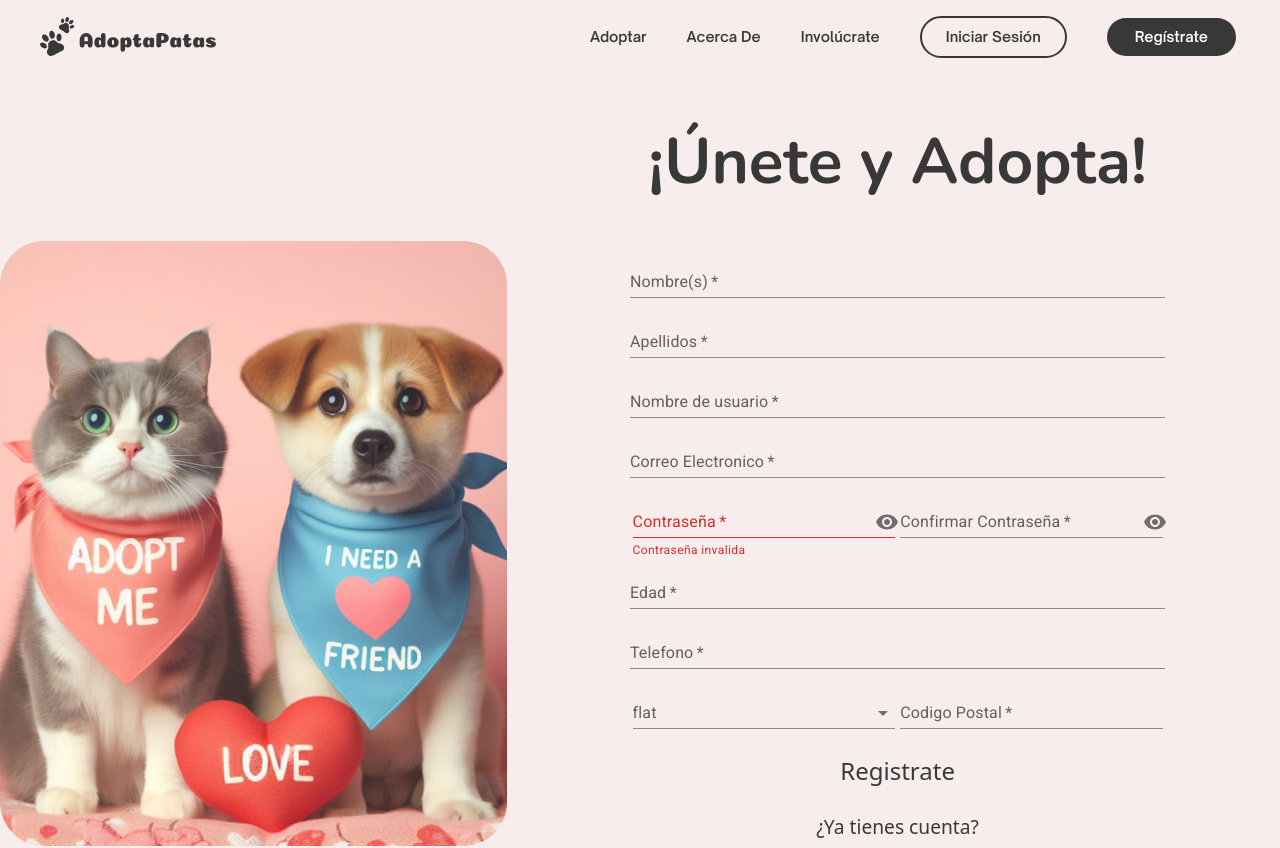
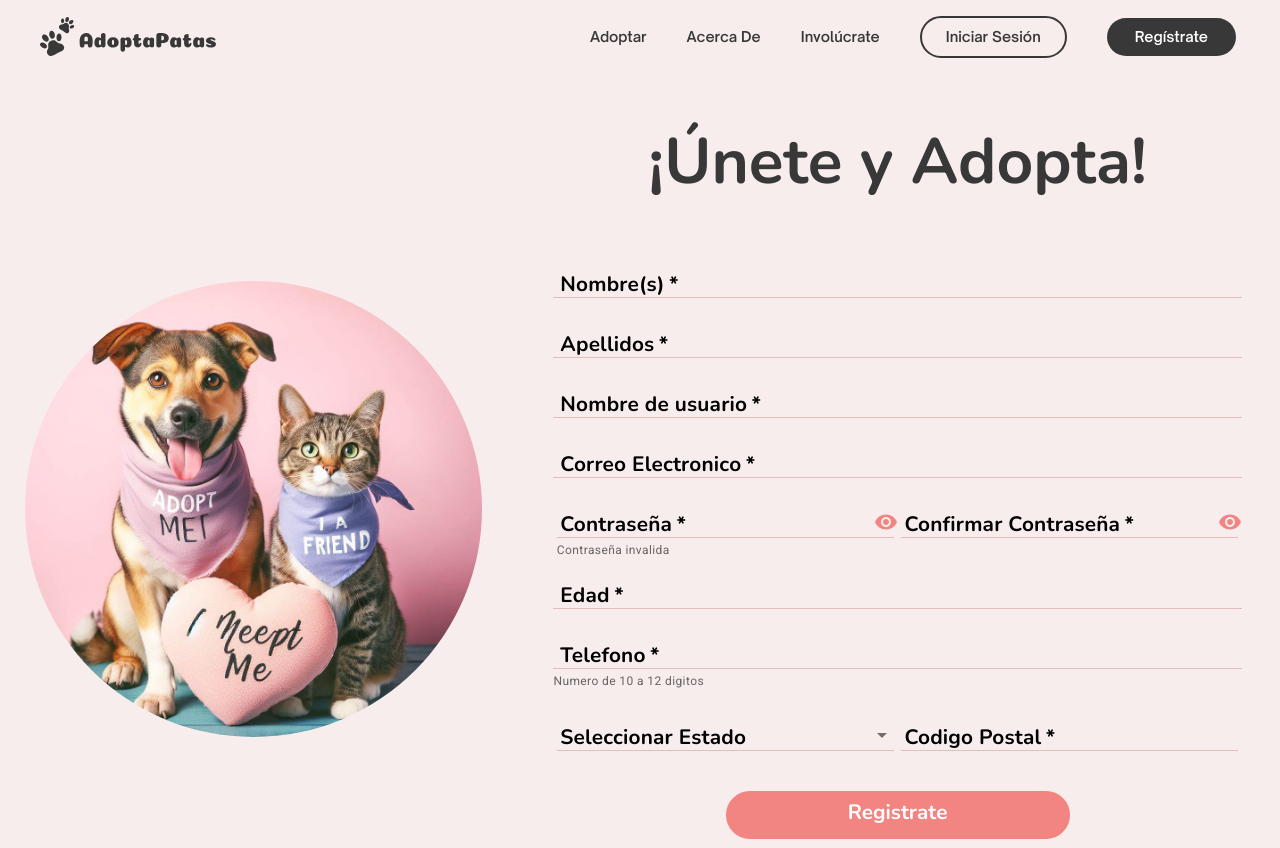
Before and after one commit to Daniel-Iniguez/AdoptaPatas-FrontEnd, a React (Vite) app: page /sign-up in a window 1280 px wide. Shown: the top 848 px of the page. Built offline with nearby package versions, Linux system fonts and the light colour scheme.

Commit message:
Diseño de registro

```diff
--- a/src/_auth/forms/SignUpForm/SignUp.css
+++ b/src/_auth/forms/SignUpForm/SignUp.css
@@ -1,3 +1,6 @@
 #title-signUp{
     font-family: 'Nunito Bold';
 }
+main{
+    font-family: 'Nunito Bold';
+}
--- a/src/_auth/forms/SignUpForm/SignUpForm.jsx
+++ b/src/_auth/forms/SignUpForm/SignUpForm.jsx
@@ -1,33 +1,68 @@
-import { Autocomplete, Container, Grid, IconButton, InputLabel, OutlinedInput, TextField } from '@mui/material';
 import React from 'react'
+import { Autocomplete, Container, Grid, IconButton, InputLabel, OutlinedInput, TextField, InputAdornment } from '@mui/material';
 import { Link } from 'react-router-dom';
-import Box from '@mui/material/Box';
-import Input from '@mui/material/Input';
-import FilledInput from '@mui/material/FilledInput';
-import InputAdornment from '@mui/material/InputAdornment';
-import FormHelperText from '@mui/material/FormHelperText';
-import FormControl from '@mui/material/FormControl';
 import Visibility from '@mui/icons-material/Visibility';
 import VisibilityOff from '@mui/icons-material/VisibilityOff';
-import { Margin } from '@mui/icons-material';
 import { useState } from 'react';
 import '../SignUpForm/SignUp.css'
+import styled from '@emotion/styled';
+import { colors } from '../../../assets/MUI/Colors';
 
 
 function SignUpForm() {
 
+  //Estilos de los componentes de MUI con @emotion/styled
+  const TextFieldStyle = styled(TextField)`
+ input {
+    color: black;
+  }
+  label {
+    color: black;
+    margin-bottom: 2px;
+  }
+  /* Color linea */
+  .MuiInput-underline:before {
+    border-bottom-color: ${colors.hoverPink};
+  }
+  /* Cambio linea hover */
+  .MuiInput-underline:hover:not(.Mui-disabled):before {
+    border-bottom-color: ${colors.buttonColor};
+  }
+  /* Color input al dar click */
+  .MuiInput-underline:after {
+    border-bottom-color: ${colors.buttonColor};
+  }
+  /* Color de label al darl click */
+  .MuiInputLabel-root.Mui-focused {
+    color: ${colors.buttonColor};
+  }
+  .MuiFormHelperText-root {
+    color: ${colors.textColor};
+  }
+  /* Mensajes de error */
+  .MuiFormLabel-root.Mui-error {
+    color: red;
+  }
+  .Mui-error{
+    color: red;
+  }
+  .MuiInputLabel-root {
+    font-size: 1.3rem;
+    margin-bottom:1%;
+    margin-left:1%;
+    font-family: Nunito Bold;
+  }
+
+`;
+
   //Use state para ver u ocultar la contraseña
   const [showPassword, setShowPassword] = useState(false);
-  const handleClickShowPassword = () => setShowPassword(!showPassword);
-  const handleMouseDownPassword = (event) => {
-    event.preventDefault();
-  };
-
+  const handleClickShowPassword = () => setShowPassword((show) => !show);
 
   const flatProps = {
     options: top100Films.map((option) => option.title),
   };
-  const [value, setValue] = useState(null);
+
 
   return (
     <>
@@ -35,46 +70,52 @@ function SignUpForm() {
         {/* Carrusel Perritos*/}
         <div className=" hidden md:block col-span-2 my-auto">
           <img
-            src="src\assets\img\contact\imgContact.png"
-            className="mx-auto "
+            src="src\assets\img\contact\Carousel\imgContact(3).jpeg"
+            className="mx-auto max-w-[90%] rounded-[100%]"
             alt="..."
           />
         </div>
         {/* Formulario */}
-        <div className=" col-span-3 my-auto text-main-text-color">
+        <div className=" col-span-3 my-auto text-main-text-color ">
           <form
             id="formUser"
-            className=" max-w-[70%] mx-auto"
+            className=" max-w-[90%] mx-auto "
             action="https://formsubmit.co/lopezrogelio020799@gmail.com"
             method="POST"
           >
             <h2 className="my-10 text-center text-[4rem]" id='title-signUp'>¡Únete y Adopta!</h2>
             <div className="mb-3">
-              <TextField id="name" label="Nombre(s)" variant="standard" required sx={{ width: '100%' }} />
+              <TextFieldStyle id="name" label="Nombre(s)" variant="standard" required fullWidth error={false} />
             </div>
             <div className="mb-3">
-              <TextField id="lastName" label="Apellidos" variant="standard" required sx={{ width: '100%' }} />
+              <TextFieldStyle id="lastName" label="Apellidos" variant="standard" required fullWidth />
             </div>
             <div className="mb-3">
-              <TextField id="userName" label="Nombre de usuario" variant="standard" required sx={{ width: '100%' }} />
+              <TextFieldStyle id="userName" label="Nombre de usuario" variant="standard" required fullWidth />
             </div>
             <div className="mb-3">
-              <TextField id="email" label="Correo Electronico" variant="standard" required sx={{ width: '100%' }} />
+              <TextFieldStyle id="email" label="Correo Electronico" variant="standard" required fullWidth />
             </div>
             <Container disableGutters >
               <Grid container >
                 <Grid item xs={12} sm={6} sx={{ display: 'flex', justifyContent: 'center' }} >
-                  <TextField id="password" label="Contraseña" variant="standard" required sx={{ width: '98%' }}
+                  <TextFieldStyle
+                    id="password"
+                    label="Contraseña"
+                    variant="standard"
+                    required
+                    sx={{ width: '98%' }}
                     helperText='Contraseña invalida'
-                    error
+                    error={false}
                     type={showPassword ? "text" : "password"}
                     InputProps={{
                       endAdornment: (
                         <InputAdornment position="end">
                           <IconButton
                             onClick={handleClickShowPassword}
-                            onMouseDown={handleMouseDownPassword}
+                            //onMouseDown={handleMouseDownPassword}
                             edge="end"
+                            style={{ color: colors.buttonColor }}
                           >
                             {showPassword ? <VisibilityOff /> : <Visibility />}
                           </IconButton>
@@ -84,15 +125,22 @@ function SignUpForm() {
                   />
                 </Grid>
                 <Grid item xs={12} sm={6} sx={{ display: 'flex', justifyContent: 'center' }}>
-                  <TextField id="confirmPassword" label="Confirmar Contraseña" variant="standard" required sx={{ width: '98%' }}
+                  <TextFieldStyle
+                    id="confirmPassword"
+                    label="Confirmar Contraseña"
+                    variant="standard"
+                    required
+                    error={false}
+                    sx={{ width: '98%' }}
                     type={showPassword ? "text" : "password"}
                     InputProps={{
                       endAdornment: (
                         <InputAdornment position="end">
                           <IconButton
                             onClick={() => setShowPassword(!showPassword)}
-                            // onMouseDown={handleMouseDownPassword}
+                            //onMouseDown={handleMouseDownPassword}
                             edge="end"
+                            style={{ color: colors.buttonColor }}
                           >
                             {showPassword ? <VisibilityOff /> : <Visibility />}
                           </IconButton>
@@ -104,10 +152,10 @@ function SignUpForm() {
               </Grid>
             </Container>
             <div className="mb-3">
-              <TextField type='Number' id="age" label="Edad" variant="standard" sx={{ width: '100%' }} required />
+              <TextFieldStyle type='Number' id="age" label="Edad" variant="standard" fullWidth required />
             </div>
             <div className="mb-3">
-              <TextField type='Number' id="phone" label="Telefono" variant="standard" sx={{ width: '100%' }} required />
+              <TextFieldStyle type='Number' id="phone" label="Telefono" variant="standard" helperText="Numero de 10 a 12 digitos" fullWidth required />
             </div>
             <Container disableGutters >
               <Grid container >
@@ -117,33 +165,32 @@ function SignUpForm() {
                     id="flat-demo"
                     sx={{ width: '98%' }}
                     renderInput={(params) => (
-                      <TextField {...params} label="flat" variant="standard"  />
+                      <TextFieldStyle {...params} label="Seleccionar Estado" variant="standard" />
                     )}
                   />
                 </Grid>
                 <Grid item xs={12} sm={6} sx={{ display: 'flex', justifyContent: 'center' }}>
-                  <TextField type='Number' id="postalCode" label="Codigo Postal" variant="standard" sx={{ width: '98%' }} required />
+                  <TextFieldStyle type='Number' id="postalCode" label="Codigo Postal" variant="standard" sx={{ width: '98%' }} required />
                 </Grid>
               </Grid>
             </Container>
-
-            <div className="mt-5 text-center">
+            <div className="w-[50%] mx-auto mt-10 border-2 rounded-[50px] border-buttonColor bg-buttonColor hover:bg-main-text-color  text-white ">
               <button
                 id="buttonContact"
                 type="button"
-                className="w-full py-1 px-2 mb-1 text-[1.5rem]"
+                className="cursor-pointer mx-auto text-center py-1 px-2 mb-1 text-[1.3rem] flex justify-center align-middle w-full"
               >
                 Registrate
               </button>
             </div>
             <p className="text-center text-[1.2rem] my-4">¿Ya tienes cuenta?</p>
             <Link
-              className="text-center text-[1.2rem] flex justify-center my-4"
+              className="text-center text-[1.2rem] flex justify-center my-4 text-buttonColor"
               to="/sign-in"
             >
               Inicia Sesion
             </Link>
-            <div className="flex flex-wrap  mb-0">
+            {/* <div className="flex flex-wrap  mb-0">
               <div className="flex-1 px-4 flex justify-center items-center">
                 <a className="flex justify-center items-center" href="https://www.facebook.com/">
                   <img
@@ -174,7 +221,7 @@ function SignUpForm() {
                   Google
                 </a>
               </div>
-            </div>
+            </div> */}
           </form>
         </div>
 
--- /dev/null
+++ b/src/assets/MUI/Colors.jsx
@@ -0,0 +1,10 @@
+export const colors = {
+    mainBgColor: "#F8EDED",
+    secondaryBgColor: "#F2D0D2",
+    mainTextColor: "#393838",
+    textColor: "#656464",
+    firstSectionColor: "F3F3F3",
+    darkPink: "#d9a1a4",
+    hoverPink: "#e5bcbc",
+    buttonColor: '#F28482'
+};
--- a/tailwind.config.js
+++ b/tailwind.config.js
@@ -17,11 +17,13 @@ export default {
       colors: {
         "main-bg-color": "#F8EDED",
         "secondary-bg-color": "#F2D0D2",
+        "secondary2-bg-color": "#E9ECE5",
         "main-text-color": "#393838",
         "text-color": "#656464",
         "first-section-color": "F3F3F3",
         "dark-pink": "#d9a1a4",
-        "hover-pink": "#e5bcbc"
+        "hover-pink": "#e5bcbc",
+        "buttonColor": '#F28482',
       },
     },
   },
```
Also changed, not shown: src/assets/img/contact/imgContact.png (deleted).
